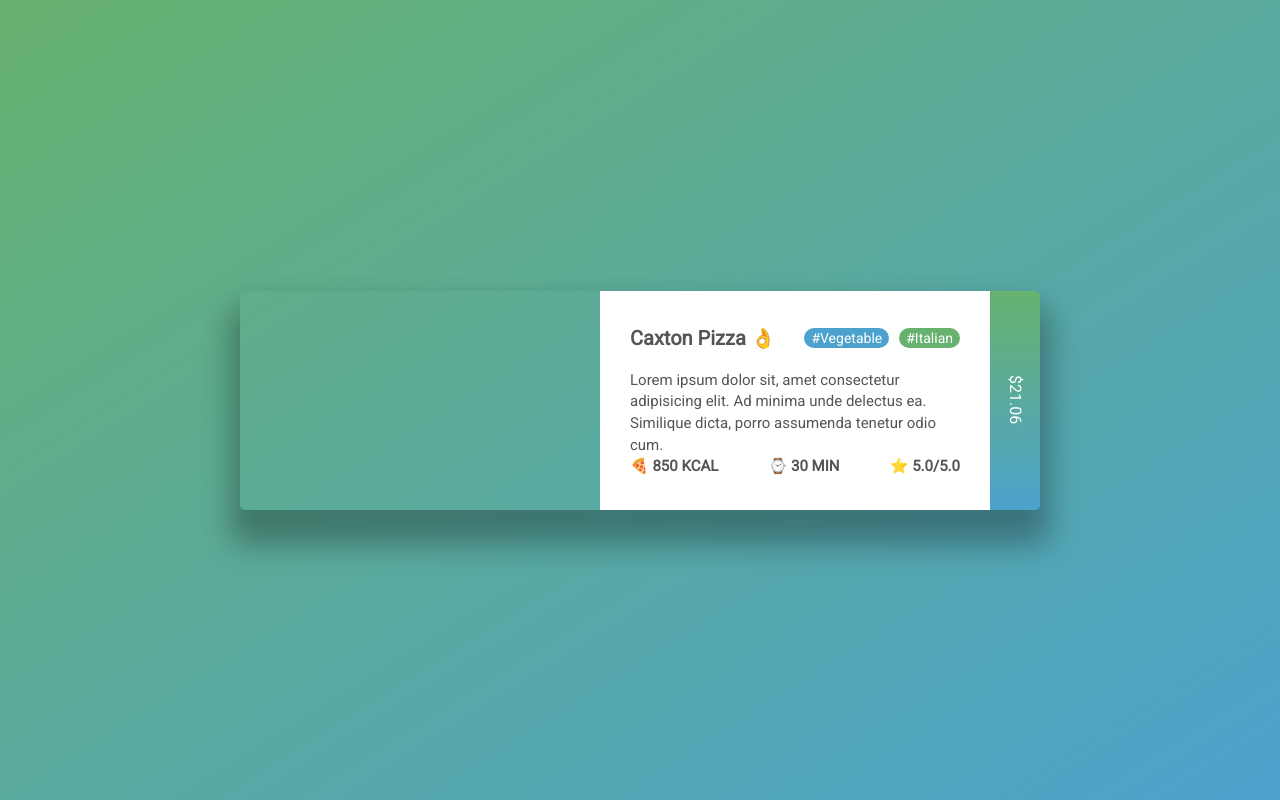
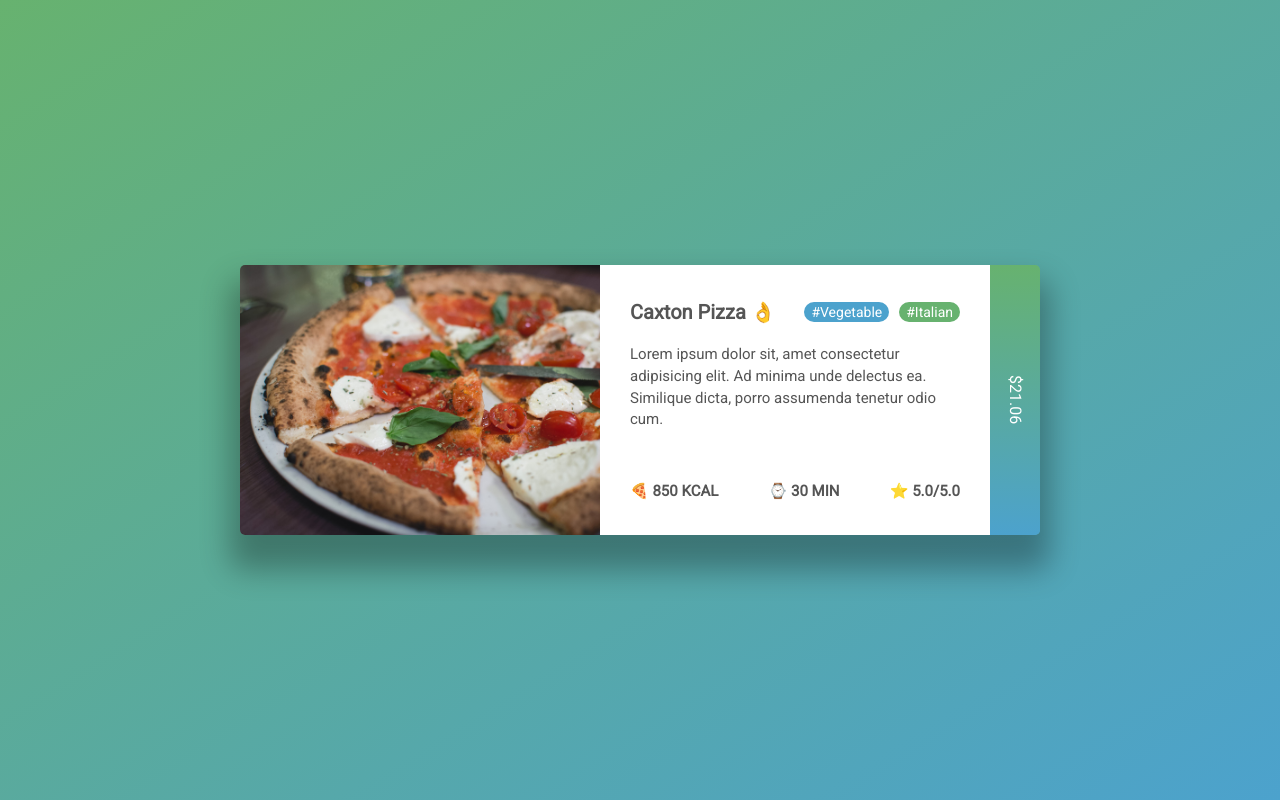
Before and after one commit to caxtonMuthoni/css_flexbox_example, a plain HTML site: page index.html in a window 1280 px wide. Drawn offline with Linux system fonts and the light colour scheme; the site is published under a folder, as on GitHub Pages, so addresses that start at the root find nothing.

Commit message:
Update index.html

```diff
--- a/index.html
+++ b/index.html
@@ -12,7 +12,7 @@
     <figure>
         <div class="meal">
             <div class="meal__hero">
-                <img src="/imgs/2.jpg" class="meal__img" alt="">
+                <img src="imgs/2.jpg" class="meal__img" alt="">
             </div>
             <div class="meal__content">
                 <div class="meal__title">
```
